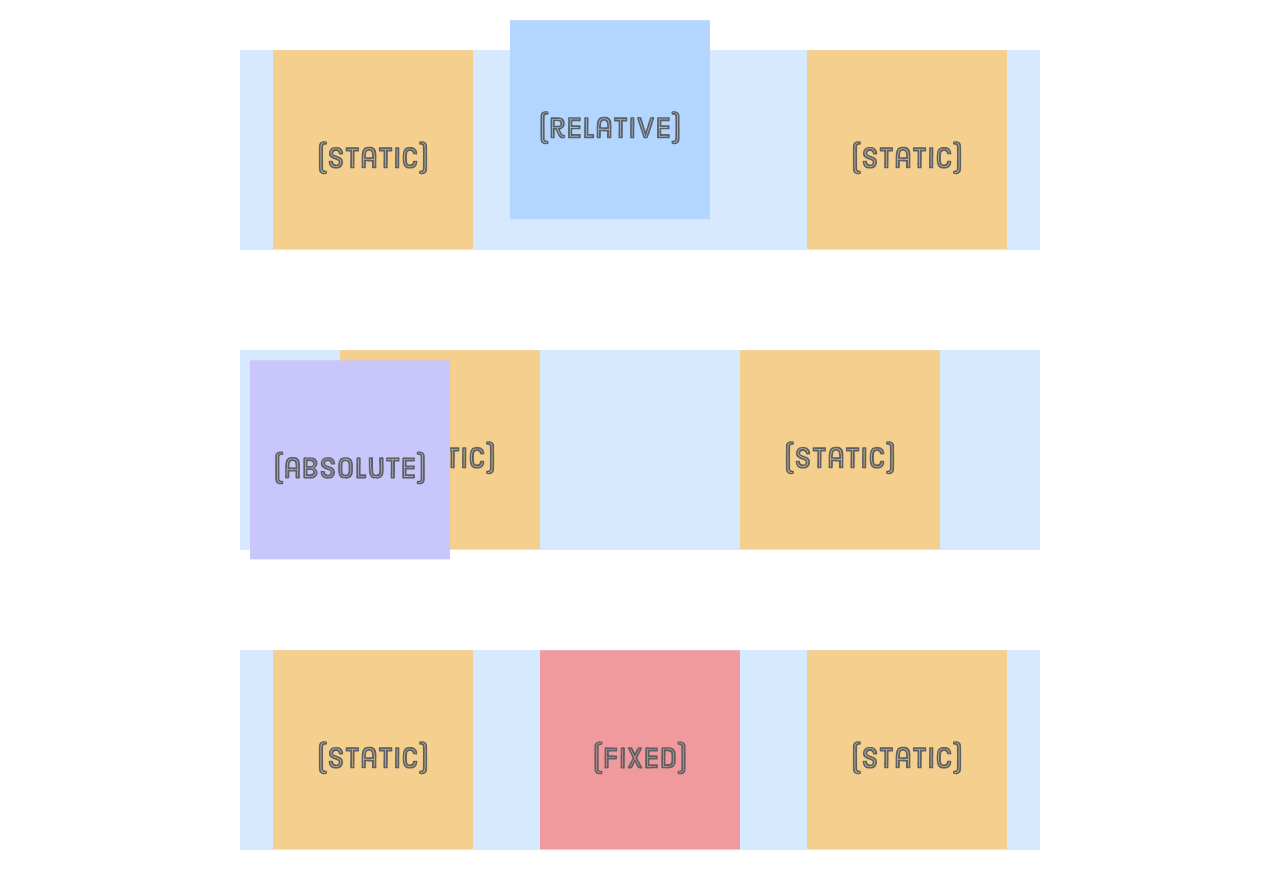
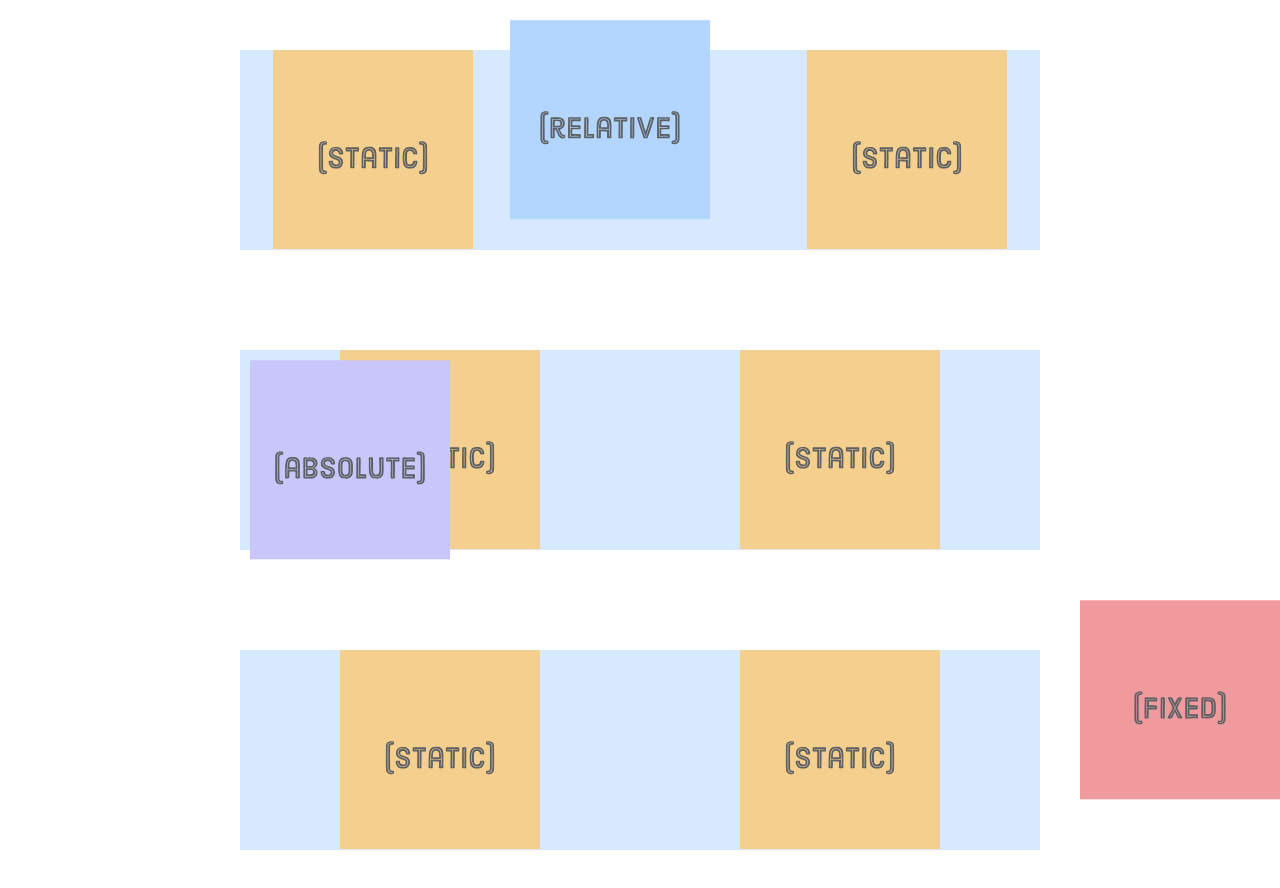
Before and after one commit to T00nix/DCI-Excercises, a plain HTML site: page excersice_6-11-18/schemes.html in a window 1280 px wide. Drawn offline with Linux system fonts and the light colour scheme.

Commit message:
fixed position

```diff
--- a/excersice_6-11-18/styles.css
+++ b/excersice_6-11-18/styles.css
@@ -45,3 +45,10 @@ The [.absolute div] is laid out with the normal flow of the page, and we can man
 .absolute {
     position: relative;
 }
+
+/* fixed: it's a lot like absolute but one of the key-features is, that it doesn't scroll with the rest of the page */
+.item-fixed {
+    position: fixed;
+    bottom: 0;
+    right: 0;
+}
```
